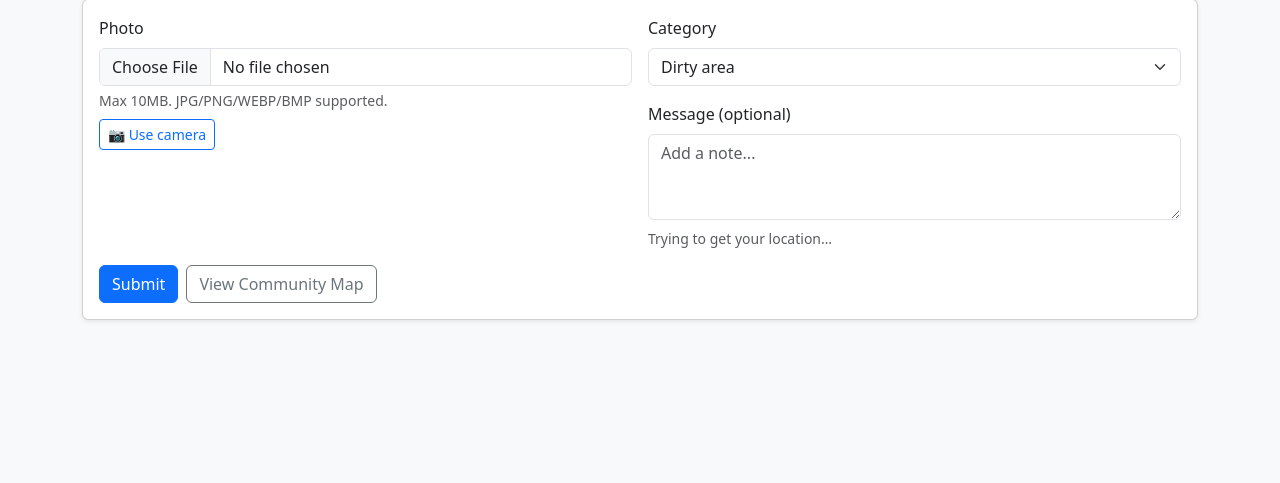
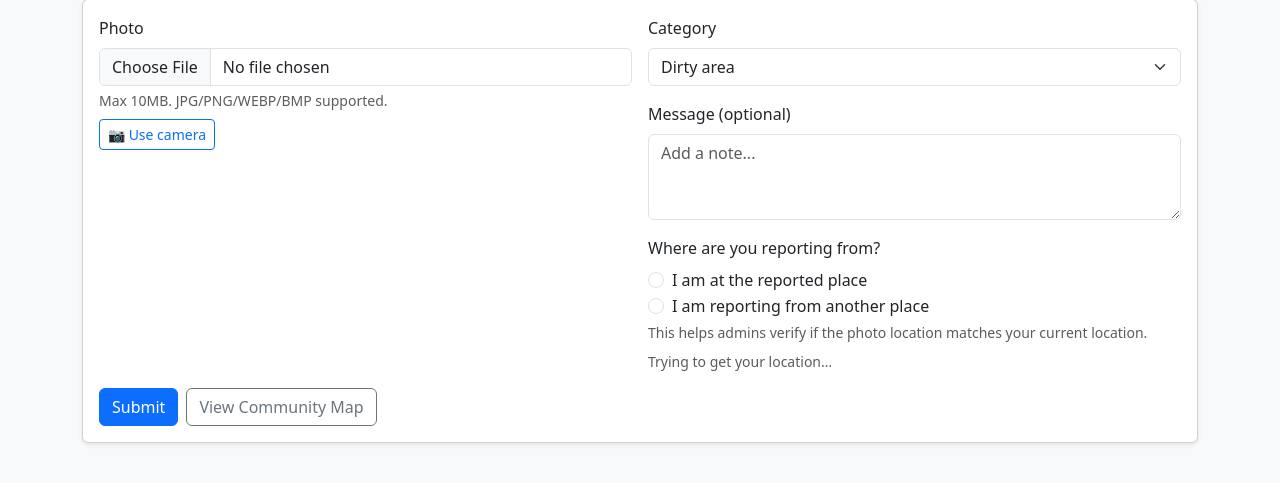
Before and after one commit to CJ-PRO-bot/ThromAI, a Flask app: page / in a window 1280 px wide. Shown: the part 135-618 px from the top of the page. Run offline with Flask 3, Linux system fonts and the light colour scheme; the visitor is signed in with stand-in values (Sample User, id 1).

Commit message:
latest update

```diff
--- a/app.py
+++ b/app.py
@@ -162,7 +162,7 @@ def _award_points_once(sub: Submission, approver_id: int | None):
     if not sub.approved_by and approver_id:
         sub.approved_by = approver_id
 
-def _save_and_score(file_storage, report_type, msg, lat, lon):
+def _save_and_score(file_storage, report_type, msg, lat, lon, reporter_location=None):
     fname = unique_filename(getattr(file_storage, "filename", "camera.jpg"))
     path = os.path.join(app.config["UPLOAD_FOLDER"], fname)
     file_storage.save(path)
@@ -206,6 +206,7 @@ def _save_and_score(file_storage, report_type, msg, lat, lon):
         image_path=os.path.relpath(path, app.root_path).replace("\\", "/"),
         lat=(float(lat) if lat not in (None, "", "null") else None),
         lon=(float(lon) if lon not in (None, "", "null") else None),
+        reporter_location=(reporter_location if reporter_location in ("at_place", "other_place") else None),
         ai_label=scores.get("ai_label"),
         ai_score=scores.get("action_score"),
         status=scores.get("status"),
@@ -284,6 +285,7 @@ def index():
         report_type = request.form.get("report_type", "illegal_dumping")
         f = request.files.get("photo")
         msg = request.form.get("message", "").strip()
+        reporter_location = request.form.get("reporter_location", "").strip()
 
         if not f or f.filename == "":
             flash("No file selected.")
@@ -293,7 +295,10 @@ def index():
             return redirect(url_for("index"))
 
         lat = request.form.get("lat"); lon = request.form.get("lon")
-        sub = _save_and_score(f, report_type, msg, lat, lon)
+        if reporter_location not in ("at_place", "other_place"):
+            flash("Please choose where you are reporting from.")
+            return redirect(url_for("index"))
+        sub = _save_and_score(f, report_type, msg, lat, lon, reporter_location)
         return redirect(url_for("result", sid=sub.id))
 
     return render_template("index.html")
@@ -308,7 +313,10 @@ def upload_api():
     msg = request.form.get("message", "").strip()
     lat = request.form.get("lat")
     lon = request.form.get("lon")
-    sub = _save_and_score(f, report_type, msg, lat, lon)
+    reporter_location = request.form.get("reporter_location", "").strip()
+    if reporter_location not in ("at_place", "other_place"):
+        return jsonify({"ok": False, "error": "Missing reporter_location"}), 400
+    sub = _save_and_score(f, report_type, msg, lat, lon, reporter_location)
     return jsonify({"ok": True, "redirect": url_for("result", sid=sub.id)})
 
 @app.route("/result/<int:sid>")
--- a/models.py
+++ b/models.py
@@ -70,6 +70,9 @@ class Submission(db.Model):
     # GPS
     lat = db.Column(db.Float)
     lon = db.Column(db.Float)
+
+    # Reporter location self-declared: 'at_place' | 'other_place'
+    reporter_location = db.Column(db.String(16))
 
     # AI fields (machine side)
     ai_label = db.Column(db.String(32))
@@ -167,3 +170,4 @@ class SupwAssignment(db.Model):
     __table_args__ = (
         db.UniqueConstraint("place_id", "user_id", name="uq_place_user"),
     )
+#checked
--- a/templates/index.html
+++ b/templates/index.html
@@ -31,6 +31,19 @@
 
       <label class="form-label mt-3">Message (optional)</label>
       <textarea class="form-control" name="message" rows="3" placeholder="Add a note..."></textarea>
+
+      <div class="mt-3">
+        <label class="form-label">Where are you reporting from?</label>
+        <div class="form-check">
+          <input class="form-check-input" type="radio" name="reporter_location" id="loc_here" value="at_place" required>
+          <label class="form-check-label" for="loc_here">I am at the reported place</label>
+        </div>
+        <div class="form-check">
+          <input class="form-check-input" type="radio" name="reporter_location" id="loc_other" value="other_place" required>
+          <label class="form-check-label" for="loc_other">I am reporting from another place</label>
+        </div>
+        <div class="form-text">This helps admins verify if the photo location matches your current location.</div>
+      </div>
 
       <!-- Hidden fallback GPS -->
       <input type="hidden" name="lat" id="lat">
@@ -220,6 +233,8 @@ form.addEventListener('submit', async (e) => {
     fd.append('message', form.querySelector('[name="message"]').value || '');
     fd.append('lat', document.getElementById('lat').value || '');
     fd.append('lon', document.getElementById('lon').value || '');
+    const rl = form.querySelector('input[name="reporter_location"]:checked');
+    fd.append('reporter_location', rl ? rl.value : '');
 
     const res = await fetch('/upload_api', { method: 'POST', body: fd });
     const j = await res.json();
```
Also changed, not shown: templates/admin_review.html (+7 -0 lines), templates/result.html (+8 -1 lines), tools/db_add_reporter_location.py (added, +29 -0 lines), tools/db_add_reporter_location_sqlite.py (added, +29 -0 lines).
